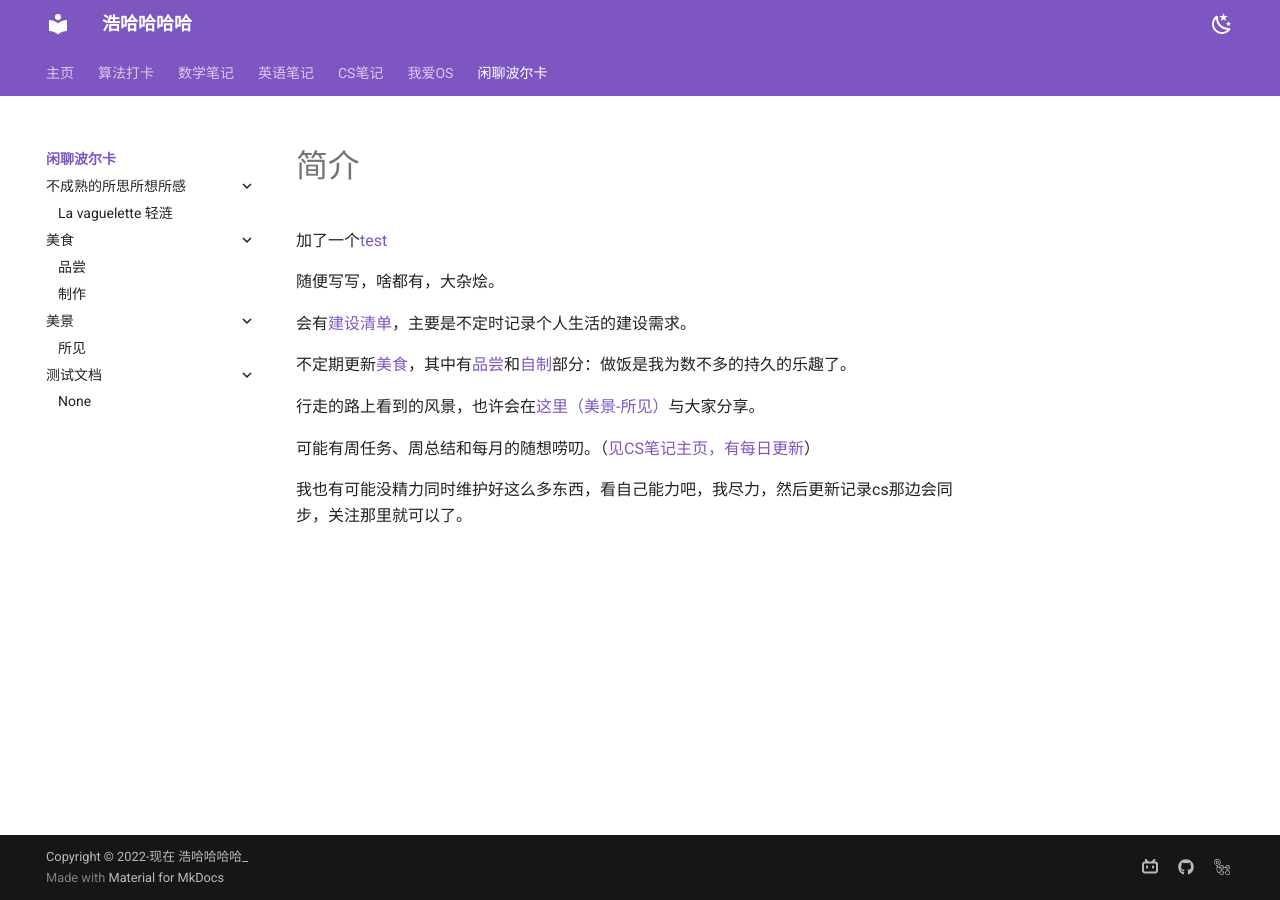
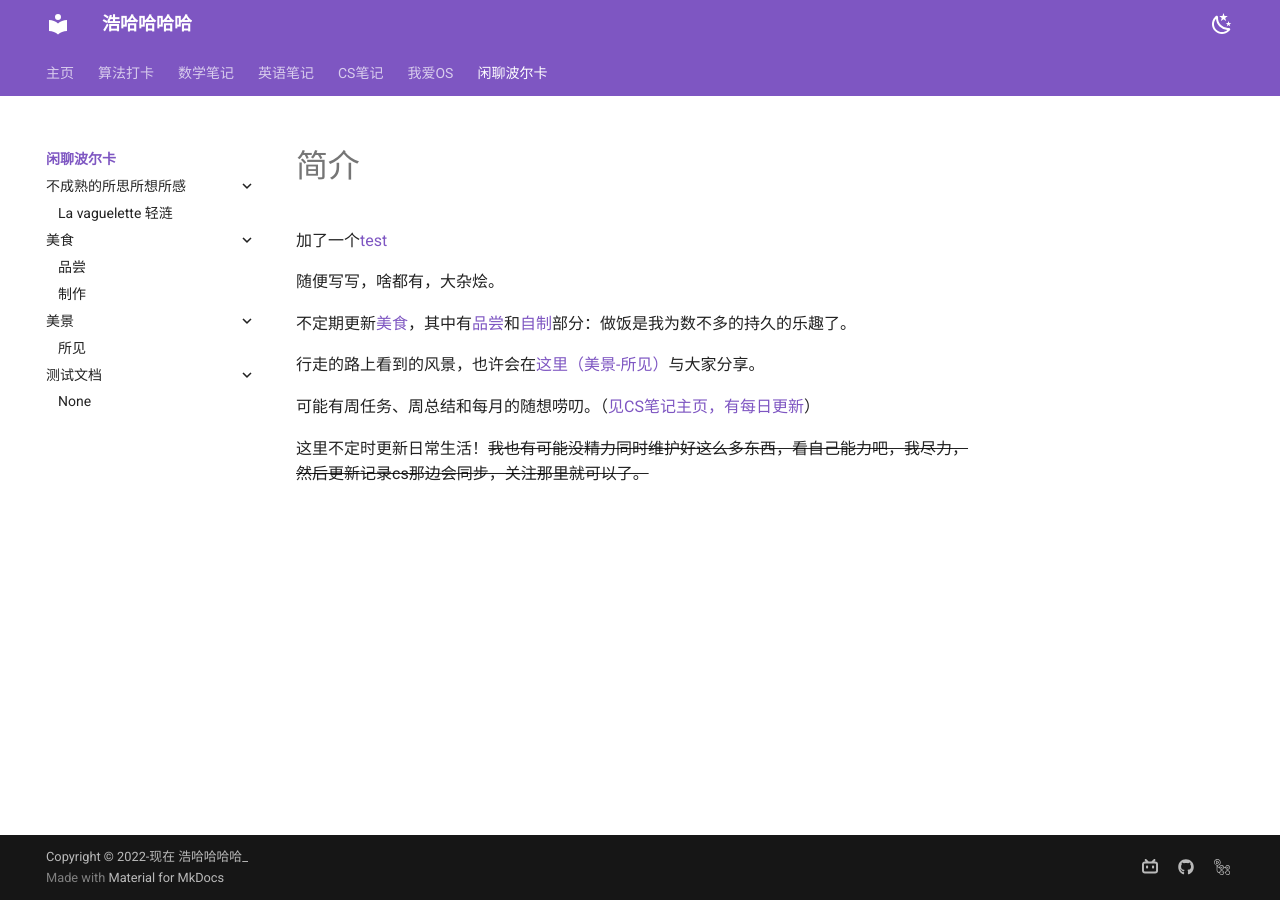
Before and after one commit to Haohahahaha/chat, an MkDocs documentation site: the page built from docs/index.md, in a window 1280 px wide. Built offline with MkDocs 1.6.1 and Material for MkDocs 9.7.7, drawn with Linux system fonts in a browser that asks for light colours.

Commit message:
2023-11-26_23:55:02 update

```diff
--- a/docs/index.md
+++ b/docs/index.md
@@ -4,7 +4,6 @@
 
 随便写写，啥都有，大杂烩。
 
-会有[建设清单](http://chat.haohaha.cn/construction/construction/)，主要是不定时记录个人生活的建设需求。
 
 不定期更新[美食](http://chat.haohaha.cn/delicious/index)，其中有[品尝](http://chat.haohaha.cn/delicious/taste)和[自制](http://chat.haohaha.cn/delicious/cook)部分：做饭是我为数不多的持久的乐趣了。
 
@@ -12,4 +11,4 @@
 
 可能有周任务、周总结和每月的随想唠叨。（[见CS笔记主页，有每日更新](cs.haohaha.cn)）
 
-我也有可能没精力同时维护好这么多东西，看自己能力吧，我尽力，然后更新记录cs那边会同步，关注那里就可以了。
+这里不定时更新日常生活！<del>我也有可能没精力同时维护好这么多东西，看自己能力吧，我尽力，然后更新记录cs那边会同步，关注那里就可以了。</del>
```
